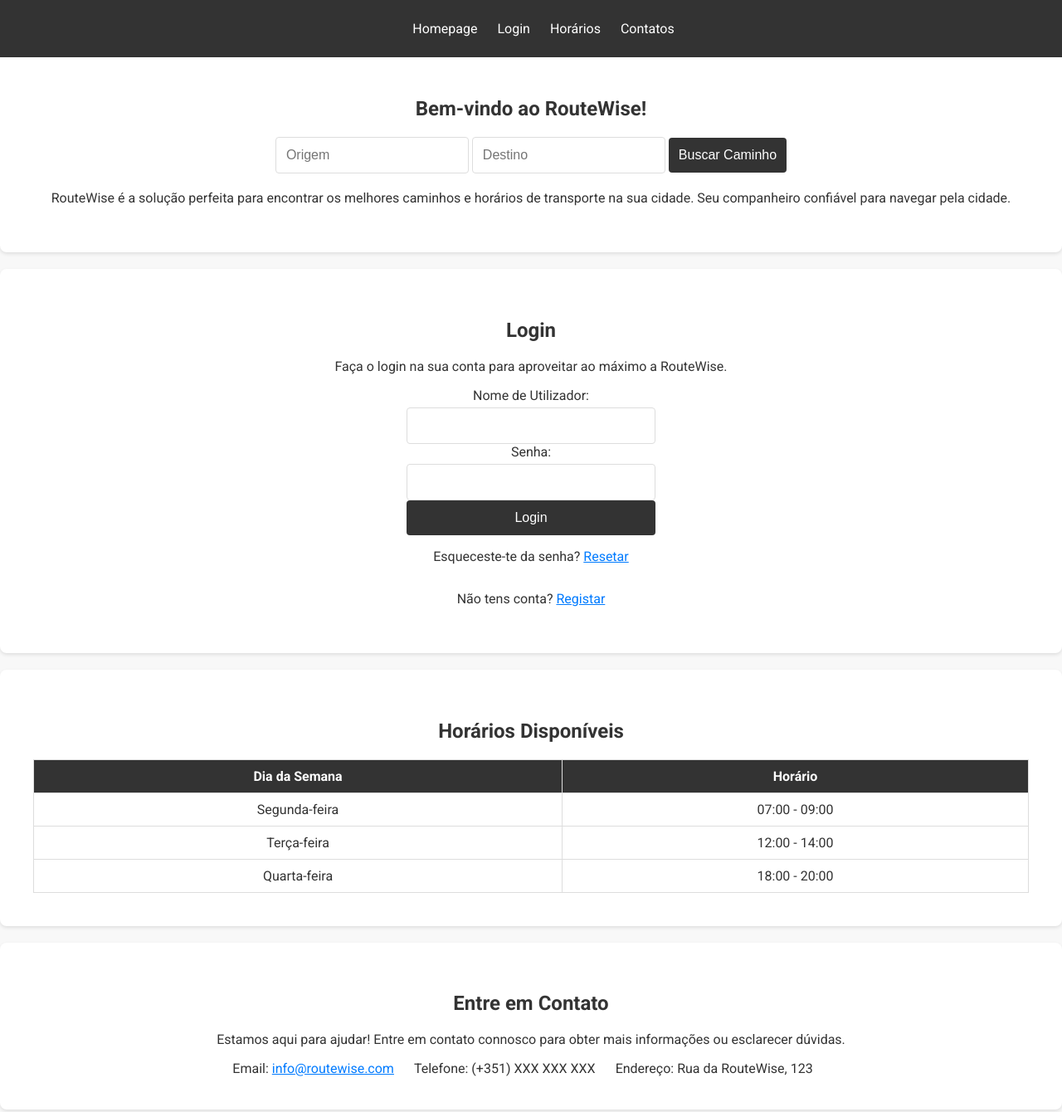
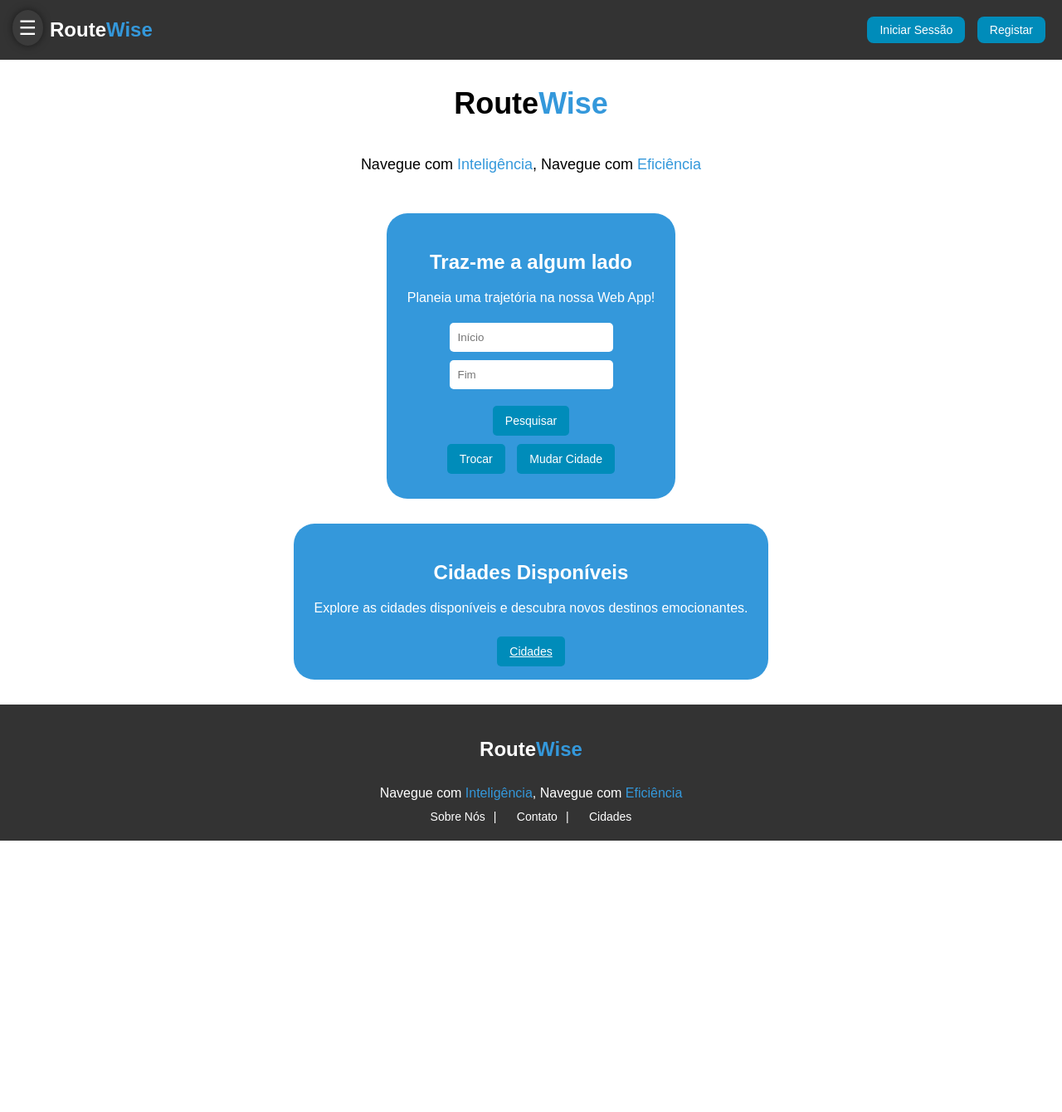
Before and after one commit to Jonybtw/PAP, a plain HTML site: page client/index.html in a window 1280 px wide. Shown: the whole page at 83% size. After the commit the page ends 1013 px from the top, so only its background shows below. Drawn offline with Linux system fonts and the light colour scheme.

Commit message:
Update client

```diff
--- a/client/index.html
+++ b/client/index.html
@@ -1,88 +1,72 @@
 <!DOCTYPE html>
-<br lang="pt">
+<html lang="pt-PT">
+
 <head>
   <meta charset="UTF-8">
   <meta name="viewport" content="width=device-width, initial-scale=1.0">
   <link rel="stylesheet" href="styles.css">
-  <link rel="stylesheet" href="https://fonts.googleapis.com/css2?family=Roboto:wght@400;700&display=swap">
   <title>RouteWise</title>
+  <script src="script.js"></script>
 </head>
-<br>
 
+<body>
 
-<nav id="navbar">
-  <ul>
-    <li><a href="#homepage">Homepage</a></li>
-    <li><a href="#login">Login</a></li>
-    <li><a href="#horarios">Horários</a></li>
-    <li><a href="#contactos">Contatos</a></li>
-    <!-- Adicione mais itens conforme necessário -->
-  </ul>
-</nav>
+  <nav class="navbar">
+    <button class="open-sidebar-button" onclick="toggleSidebar()">☰</button>
+    <div class="sidebar">
+      <a class="close-btn" onclick="toggleSidebar()">X</a>
+      <a href="#">Cidades</a>
+      <a href="#">Contato</a>
+      <a href="#">Cidades</a>
+    </div>
+    <div class="logo">
+      Route<span class="wise">Wise</span>
+    </div>
+    <div class="buttons">
+      <button class="login-button">Iniciar Sessão</button>
+      <button class="register-button">Registar</button>
+    </div>
+  </nav>
 
-<section id="homepage" class="content-section">
-</br>
-  <h1>Bem-vindo ao RouteWise!</h1>
-  <div class="search-box">
-    <input type="text" id="origem" placeholder="Origem">
-    <input type="text" id="destino" placeholder="Destino">
-    <button onclick="buscarCaminho()">Buscar Caminho</button>
+  <div class="center-content">
+    <h1 class="title">Route<span class="wise">Wise</span></h1>
+    <p class="tagline">Navegue com <span class="blue">Inteligência</span>, Navegue com <span
+        class="blue">Eficiência</span></p>
+
+    <div class="rounded-box">
+      <h2 class="intro-text">Traz-me a algum lado</h2>
+      <p class="sub-text">Planeia uma trajetória na nossa Web App!</p>
+      <div class="input-group">
+        <input type="text" placeholder="Início" class="start-input">
+        <input type="text" placeholder="Fim" class="end-input">
+      </div>
+      <button class="search-button">Pesquisar</button>
+      <div class="button-group">
+        <button class="swap-button">Trocar</button>
+        <button class="change-city-button">Mudar Cidade</button>
+      </div>
+    </div>
+
+    <div class="cities-box">
+      <h2 class="cities-title">Cidades Disponíveis</h2>
+      <p class="cities-description">Explore as cidades disponíveis e descubra novos destinos emocionantes.</p>
+      <br><a href="cidades.html" class="cities-button">Cidades</a>
+    </div>
   </div>
-  <div class="app-info">
-    <p>RouteWise é a solução perfeita para encontrar os melhores caminhos e horários de transporte na sua cidade. Seu companheiro confiável para navegar pela cidade.</p>
-  </div>
-</section>
 
-<section id="login" class="content-section">
-  <h2>Login</h2>
-  <p>Faça o login na sua conta para aproveitar ao máximo a RouteWise.</p>
-  <form>
-    <label for="username">Nome de Utilizador:</label>
-    <input type="text" id="username" name="username">
-    <label for="password">Senha:</label>
-    <input type="password" id="password" name="password">
-    <button type="submit">Login</button>
-    <p>Esqueceste-te da senha? <a href="">Resetar</a></p>
-    <p>Não tens conta? <a href="">Registar</a></p>
-  </form>
-</section>
+  <footer>
+    <div class="footer-content">
+      <h2 class="footer-title">Route<span class="wise">Wise</span></h2>
+      <p class="footer-text">Navegue com <span class="blue">Inteligência</span>, Navegue com <span
+          class="blue">Eficiência</span></p>
+      <div class="footer-links">
+        <a href="sobrenos.html">Sobre Nós</a>
+        <a href="contato.html">Contato</a>
+        <a href="cidades.html">Cidades</a>
+      </div>
+    </div>
+  </footer>
 
-<section id="horarios" class="content-section">
-  <h2>Horários Disponíveis</h2>
-  <table>
-    <thead>
-      <tr>
-        <th>Dia da Semana</th>
-        <th>Horário</th>
-      </tr>
-    </thead>
-    <tbody>
-      <tr>
-        <td>Segunda-feira</td>
-        <td>07:00 - 09:00</td>
-      </tr>
-      <tr>
-        <td>Terça-feira</td>
-        <td>12:00 - 14:00</td>
-      </tr>
-      <tr>
-        <td>Quarta-feira</td>
-        <td>18:00 - 20:00</td>
-      </tr>
-      <!-- Adicione mais dias e horários conforme necessário -->
-    </tbody>
-  </table>
-</section>
+</body>
 
-<section id="contactos" class="content-section">
-  <h2>Entre em Contato</h2>
-  <p>Estamos aqui para ajudar! Entre em contato connosco para obter mais informações ou esclarecer dúvidas.</p>
-  <ul>
-    <li>Email: <a href="mailto:info@RouteWise.com">info@routewise.com</a></li>
-    <li>Telefone: (+351) XXX XXX XXX</li>
-    <li>Endereço: Rua da RouteWise, 123</li>
-  </ul>
-</section>
-<script src="script.js"></script>
-</body>
 </html>
--- a/client/script.js
+++ b/client/script.js
@@ -1,22 +1,4 @@
-// Adicione esta parte ao seu script.js
-window.onscroll = function () {
-  // Verifica a posição do scroll
-  if (document.body.scrollTop > 80 || document.documentElement.scrollTop > 80) {
-    document.getElementById("navbar").classList.add("shrink");
-  } else {
-    document.getElementById("navbar").classList.remove("shrink");
-  }
-};
-
-
-/*
-let params = new URLSearchParams();
-params.append('username', vardoUser);
-params.append('password', password);
-
-let result = await axios.post('/login', params, {})
-if (!result) ..
-else {
-  login -> redirect
+function toggleSidebar() {
+  var sidebar = document.querySelector('.sidebar');
+  sidebar.style.width = sidebar.style.width === '250px' ? '0' : '250px';
 }
-*/
--- a/client/styles.css
+++ b/client/styles.css
@@ -1,136 +1,193 @@
-html {
-  scroll-behavior: smooth;
+body {
+  margin: 0;
+  font-family: 'Arial', sans-serif;
 }
 
-body {
-    font-family: 'Roboto', sans-serif;
-    margin: 0;
-    padding: 0;
-    background-color: #f8f8f8;
-    color: #333;
-    text-align: center; /* Centraliza o texto horizontalmente */
+.navbar {
+  display: flex;
+  justify-content: space-between;
+  align-items: center;
+  padding: 20px;
+  position: fixed;
+  width: 100%;
+  z-index: 1000;
+  top: 0;
+  background-color: #333;
+  color: #fff;
+  text-align: center;
 }
 
-  nav {
-    background-color: #333;
-    padding: 40px;
+.logo {
+  margin-left: 40px;
+  font-size: 24px;
+  font-weight: bold;
 }
 
-  ul {
-    list-style-type: none;
-    margin: 0;
-    padding: 0;
+.wise {
+  color: #3498db;
 }
 
-  li {
-    display: inline;
-    margin-right: 20px;
+.buttons button {
+  margin-left: 10px;
+  padding: 8px 15px;
+  font-size: 14px;
+  cursor: pointer;
+  border-radius: 8px;
+  background-color: #008CBA;
+  color: #fff;
+  border: none;
 }
 
-  nav a {
-    color: white;
-    text-decoration: none;
-    transition: color 0.3s ease;
+.register-button {
+  margin-right: 40px;
 }
 
-  a:hover {
-    color: #ddd;
+.center-content {
+  margin-top: 80px;
+  text-align: center;
+  display: flex;
+  flex-direction: column;
+  align-items: center;
 }
 
-  .content-section {
-    padding: 40px;
-    background-color: #fff;
-    margin: 0 auto; /* Centraliza a seção horizontalmente */
-    margin-bottom: 20px;
-    box-shadow: 0 2px 4px rgba(0, 0, 0, 0.1);
-    border-radius: 8px;
+.title {
+  font-size: 36px;
 }
 
-  h1, h2 {
-    color: #333;
+.tagline {
+  font-size: 18px;
 }
 
-  .content-section a {
-    color: #007bff;
+.blue {
+  color: #3498db;
 }
 
-  .search-box {
-    display: inline-flexbox;
-    gap: 10px;
-    margin-bottom: 20px;
+.rounded-box,
+.cities-box {
+  margin-top: 30px;
+  border-radius: 25px;
+  background-color: #3498db;
+  padding: 25px;
+  color: #fff;
+  width: fit-content;
 }
 
-  input, button {
-    padding: 12px;
-    font-size: 16px;
-    border: 1px solid #ddd;
-    border-radius: 4px;
-  }
-
-  button {
-    cursor: pointer;
-    background-color: #333;
-    color: white;
-    border: none;
-    border-radius: 4px;
-  }
-
-  button:hover {
-    background-color: #555;
-  }
-
-  ul {
-    list-style-type: none;
-  }
-
-  ul li {
+.input-group {
+  display: flex;
+  flex-direction: column;
+  align-items: center;
   margin-bottom: 10px;
 }
 
-  a {
-    color: #333;
+input {
+  padding: 10px;
+  margin: 5px;
+  border: none;
+  border-radius: 5px;
+  background-color: #fff;
 }
 
-  a:hover {
-    color: #555;
+.swap-button,
+.search-button,
+.change-city-button,
+.cities-button {
+  padding: 10px 15px;
+  margin: 5px;
+  font-size: 14px;
+  cursor: pointer;
+  border: none;
+  border-radius: 5px;
+  color: #fff;
+  background-color: #008CBA;
 }
 
-  form {
+footer {
+  margin-top: 30px;
+  background-color: #333;
+  color: #fff;
+  padding: 20px 0;
+  text-align: center;
+}
+
+.footer-content {
   display: flex;
   flex-direction: column;
-    max-width: 300px;
-    margin: 0 auto; /* Centraliza o formulário horizontalmente */
+  align-items: center;
 }
 
-  label {
-    margin-bottom: 5px;
+.footer-title {
+  font-size: 24px;
+  font-weight: bold;
 }
 
-  table {
-    width: 100%;
-    border-collapse: collapse;
-    margin-top: 20px;
+.footer-text {
+  font-size: 16px;
+  margin: 10px 0;
 }
 
-  th, td {
-    border: 1px solid #ddd;
-    padding: 10px;
+.footer-links a {
+  color: #fff;
+  text-decoration: none;
+  margin: 0 10px;
+  font-size: 14px;
+  position: relative;
 }
 
-  th {
-    background-color: #333;
-    color: white;
+.footer-links a:not(:last-child)::after {
+  content: "|";
+  margin-left: 10px;
 }
 
-  #navbar {
-    position: fixed;
-    top: 0;
-    width: 100%;
-    background-color: #333;
-    padding: 25px;
-    transition: background-color 0.3s ease, padding 0.3s ease;
+.footer-links a:hover {
+  text-decoration: underline;
 }
 
-  #navbar.shrink {
-    padding: 15px;
+.sidebar {
+  height: 100%;
+  width: 0;
+  position: fixed;
+  z-index: 1;
+  top: 0;
+  left: 0;
+  background-color: #111;
+  overflow-x: hidden;
+  transition: 0.5s;
+  padding-top: 60px;
+  box-shadow: 0 0 10px rgba(0, 0, 0, 0.5);
 }
+
+.sidebar a {
+  padding: 8px 8px 8px 32px;
+  text-decoration: none;
+  font-size: 18px;
+  color: #818181;
+  display: block;
+  transition: 0.3s;
+}
+
+.sidebar a:hover {
+  color: #f1f1f1;
+}
+
+.sidebar .close-btn {
+  position: absolute;
+  top: 0;
+  right: 25px;
+  font-size: 36px;
+  margin-left: 50px;
+  cursor: pointer;
+}
+
+.open-sidebar-button {
+  position: fixed;
+  top: 12px;
+  left: 15px;
+  font-size: 24px;
+  cursor: pointer;
+  background-color: #3b3b3b;
+  color: #fff;
+  border: none;
+  padding: 7.5px;
+  border-radius: 50%;
+  box-shadow: 0 0 10px rgba(0, 0, 0, 0.5);
+}
```
Lines whose indentation alone changed are shown as unchanged.
